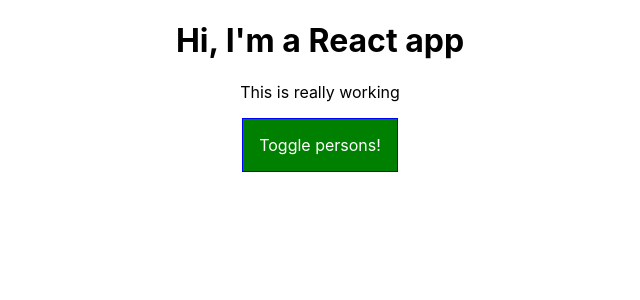
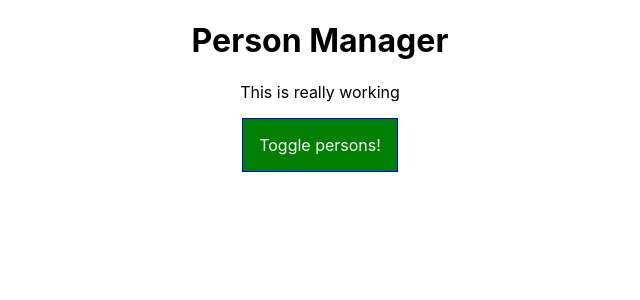
Before and after one commit to Xalsar/react-course, a React (Create React App) app: page / in a window 1280 px wide. Shown: the top 300 px of the page, without its empty margins (320-960 px from the left). Built offline with nearby package versions, Linux system fonts and the light colour scheme.

Commit message:
Lesson 86

```diff
--- a/src/components/Cockpit/Cockpit.js
+++ b/src/components/Cockpit/Cockpit.js
@@ -17,7 +17,7 @@
 
   return (
     <div className={classes.Cockpit}>
-      <h1>Hi, I'm a React app</h1>
+      <h1>{props.title}</h1>
       <p className={assignedClasses.join(' ')}>This is really working</p>
       <button
         className={btnClass}
--- a/src/containers/App.js
+++ b/src/containers/App.js
@@ -51,6 +51,7 @@
     return (
       <div className={classes.App} >
         <Cockpit
+          title={this.props.appTitle}
           showPersons={this.state.showPersons}
           persons={this.state.persons}
           clicked={this.togglePersonsHandler}
--- a/src/index.js
+++ b/src/index.js
@@ -4,7 +4,7 @@
 import App from './containers/App';
 import * as serviceWorker from './serviceWorker';
 
-ReactDOM.render(<App />, document.getElementById('root'));
+ReactDOM.render(<App appTitle="Person Manager"/>, document.getElementById('root'));
 
 // If you want your app to work offline and load faster, you can change
 // unregister() to register() below. Note this comes with some pitfalls.
```
